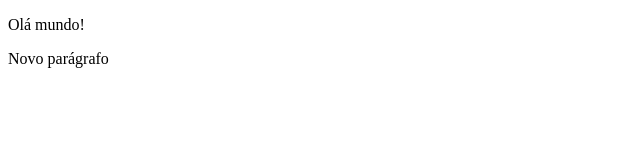
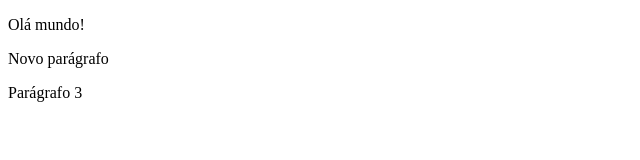
Before and after one commit to leafarpontes/gama-no-github, a plain HTML site: page index.html in a window 1280 px wide. Shown: the whole page, without its empty margins (0-640 px from the left). Drawn offline with Linux system fonts and the light colour scheme.

Commit message:
Adicionado terceiro parágrafo no index.html

```diff
--- a/index.html
+++ b/index.html
@@ -9,5 +9,6 @@
 <body>
     <p>Olá mundo!</p>
     <p>Novo parágrafo</p>
+    <p>Parágrafo 3</p>
 </body>
 </html>
```
